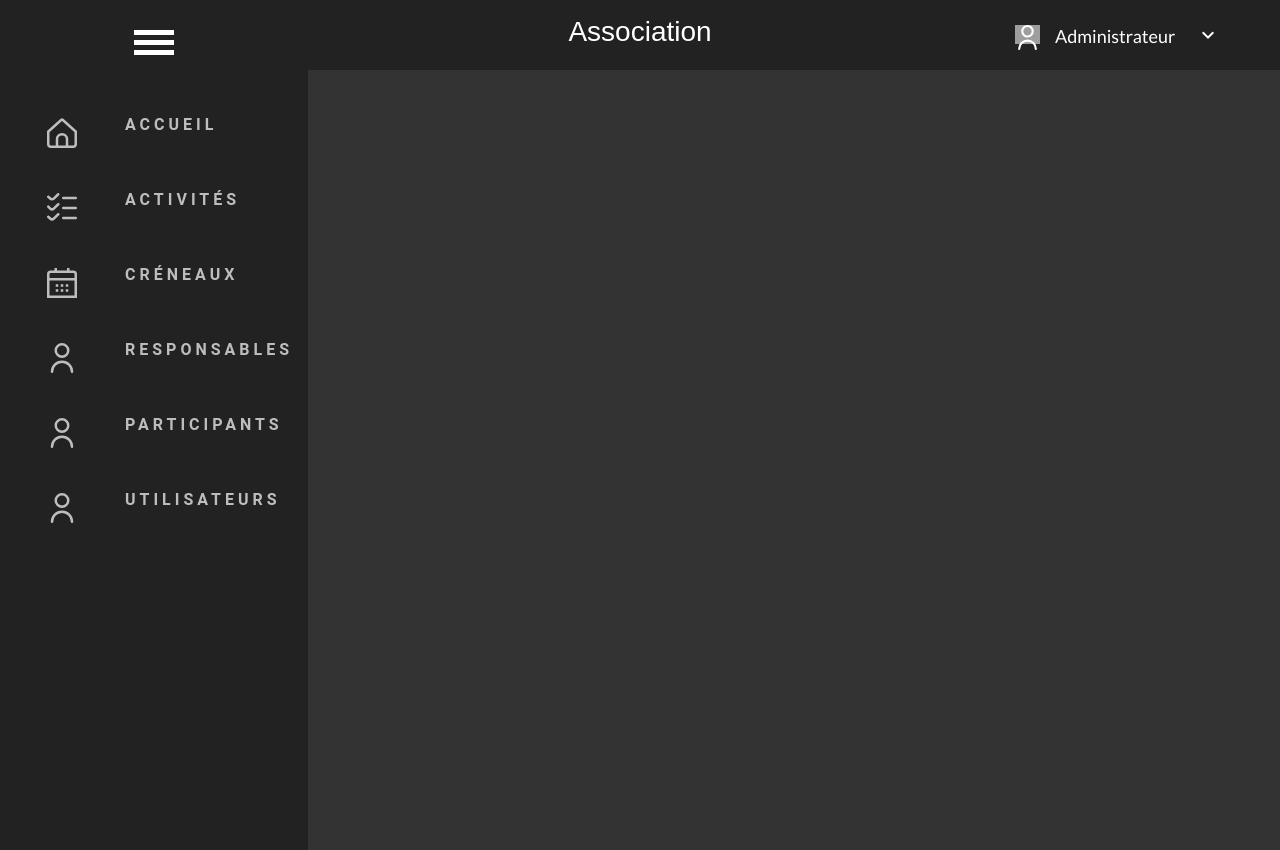
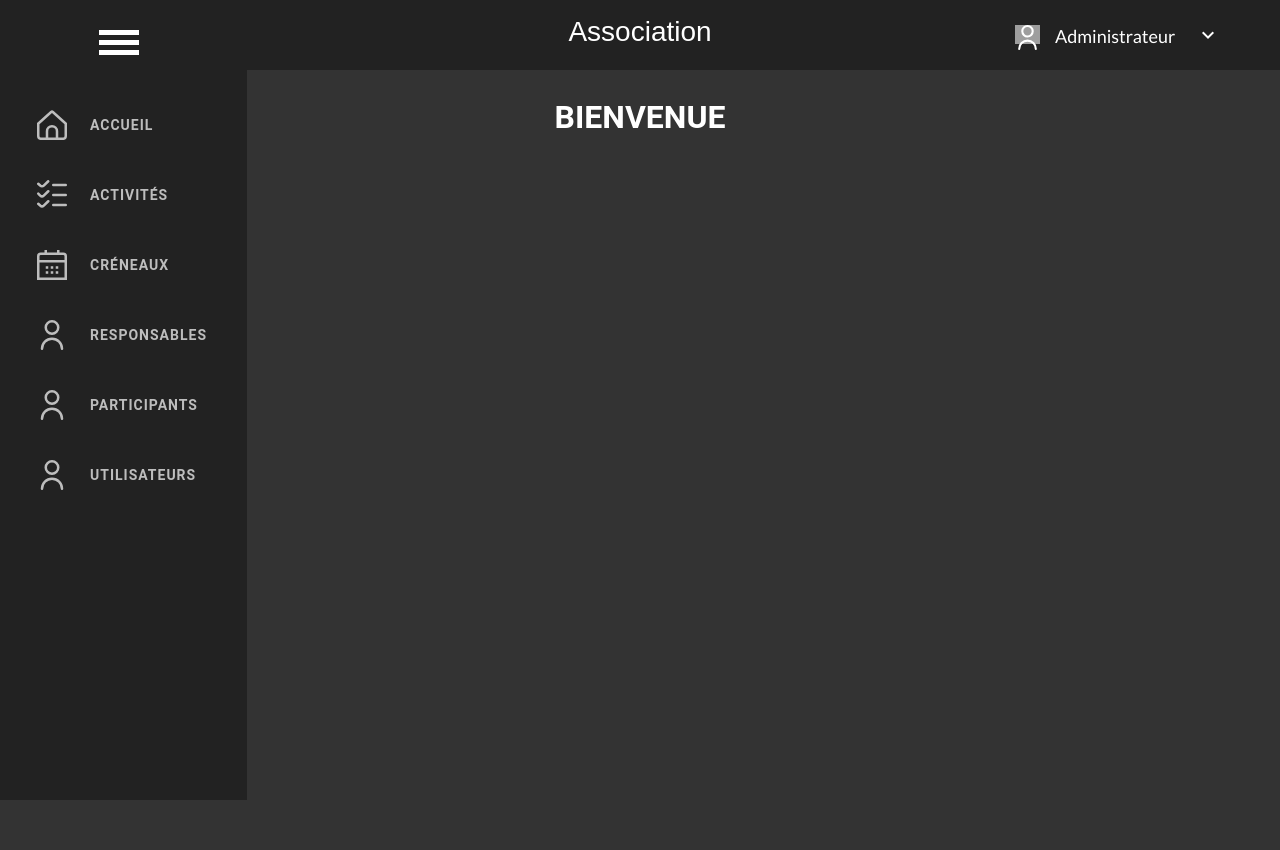
Before and after one commit to KillyanBtllr/Association, a PHP site: page /api.php in a window 1280 px wide. After the commit the page ends 800 px from the top, so only its background shows below. Run offline with PHP 8.4, Linux system fonts and the light colour scheme; the visitor is signed in with stand-in values (Sample User, id 1); data comes from the database, SQL or seed files in the repository; tables that the repository leaves empty or names only in its code hold one stand-in row (values such as "Sample post"); a stand-in replaces the project's code that opens the database connection; some libraries are stand-ins or nearby versions; grey boxes are pictures that could not be loaded.

Commit message:
update accueil

```diff
--- a/JS/accueil.js
+++ b/JS/accueil.js
@@ -8,11 +8,10 @@
 	var tekstSpeed = 350;
 	var sizeSpeed = 300;
 
-
-	// this will toggle all the menu items at the same time,
+	// Fonction pour activer ou désactiver tout le menu
 	toggleAll = function(){
 		if(!menuWrapper.hasClass('toggled')){
-	// 	 picks the longes element in width and scale the div around that to that size
+			// Trouve la largeur maximale parmi tous les éléments du menu
 			var width = 0;
 			menuItems.each(function(){
 				var thisWidth = $(this).width();
@@ -27,60 +26,32 @@
 		}
 		menuWrapper.animate({width: width}, sizeSpeed);
 
-	// 	toggles the items that have not been toggled yet, and removes the clicktoggled class from the already toggled items.
-			menuItems
-				.not($('.menu ul li a.clicktoggled'))
-				.animate({opacity: 'toggle'}, tekstSpeed);
+		// Active ou désactive tous les éléments du menu
+		menuItems.animate({opacity: 'toggle'}, tekstSpeed);
 		menuWrapper.toggleClass('toggled');
 		menuItems.removeClass('clicktoggled');
 		listItem.removeClass('listActive');
 	}
 
-	// when the icons are clicked, one will pop open, the otherone will close.
-	singleClicked = function(){
-		if(!menuWrapper.hasClass('toggled')){
+	// Activation du menu au chargement de la page
+	setTimeout(function() { toggleAll(); }, 1000);
 
-	// 		makes the wrapper the same widht of the new clicked item.
-			if(!$('a', $(this)).hasClass('clicktoggled')){
-				var newLength = $('a', $(this)).width();
-				var newWidth = newLength + 100;
-			}
-			else{
-				var newWidth = 100;
-			}
-			menuWrapper.animate({width: newWidth}, sizeSpeed);
+	// Activation du menu lors du clic sur le bouton du menu
+	menuButton.click(toggleAll);
 
-	// 	when clicked it wil toggle the clicked list item and will close the already toggled one.
-			$('a', $(this))
-				.animate({opacity: 'toggle'}, tekstSpeed)
-				.toggleClass('clicktoggled');
-			$('a.clicktoggled', listItem.not(this)).each(function(){
-					$(this)
-						.removeClass('clicktoggled')
-						.animate({opacity: 'toggle'}, tekstSpeed);
-			});
-			$((this))
-				.toggleClass('listActive');
-			listItem.not(this).each(function(){
-					$(this)
-						.removeClass('listActive')
-			});
-		}
-	}
+	// Activation du menu lors du clic sur n'importe quel élément du menu
+	listItem.click(toggleAll);
 
-
-	//  activate  functions
-
-	setTimeout(function() { toggleAll(); }, 1000);
-	menuButton.click(toggleAll);
-	listItem.click(singleClicked);
+	// Activation du menu lors de la pression de la touche "Escape"
 	$(document).keyup(function(e) {
-			if (e.keyCode == 27) { // escape key maps to keycode `27`
+		if (e.keyCode == 27) { // La touche "Escape" correspond au code de touche `27`
 			if(menuWrapper.hasClass('toggled')){
 				toggleAll();
 			}
 		}
 	});
+
+	// Activation du menu lors du clic en dehors du menu
 	$('.content').click(function(){
 		if(menuWrapper.hasClass('toggled')){
 			toggleAll();
--- a/css/accueil.css
+++ b/css/accueil.css
@@ -3,12 +3,12 @@
 }
 
 h1 {
+  padding-top: 6vh;
   margin-top: 50px;
   position: relative;
   text-align: center;
   color: #353535;
   font-size: 32px;
-  font-family: "Cormorant Garamond", serif;
 }
 
 h2 {
@@ -338,15 +338,20 @@
 }
 
 .menu {
-  position: relative;
+  top: 0;
+  position: fixed;
   z-index: 3;
   background: #222;
   display: inline-block;
   float: left;
-  padding: 30px 20px 20px 20px;
+  padding: 30px 0px 20px 10px;
   height: 100vh;
   width: 100px;
   overflow: hidden;
+}
+
+.toggled{
+  padding: 30px 20px 20px 10px;
 }
 
 .menu .menubutton {
@@ -373,7 +378,8 @@
 }
 
 .menu ul li {
-  padding: 20px 20px 35px 85px;
+  padding: 20px 20px 20px 60px;
+  margin-bottom: 10px;
   background-image: url('https://frustyteam.nl/img/anonymous.png');
   background-repeat: no-repeat;
   background-size: 30px;
@@ -419,13 +425,13 @@
   text-decoration: none;
   color: white;
   font-weight: bold;
-  font-size: 16px;
+  font-size: 14px;
   text-transform: uppercase;
   letter-spacing: 2px;
   display: none;
   position: relative;
   white-space: nowrap;
-  letter-spacing: 4px;
+  letter-spacing: 1px;
 }
 
 .menu ul li a:after {
--- a/view/admin.php
+++ b/view/admin.php
@@ -1,3 +1,18 @@
+<?php
+$sqlSelect = "SELECT prenom_participant FROM participant JOIN utilisateur ON participant.num_participant = utilisateur.num_participant WHERE id_user = :id_user";
+$stmtSelect = $pdo->prepare($sqlSelect);
+
+$id_user = $_SESSION["id_user"];
+
+$stmtSelect->bindParam(':id_user', $id_user);
+
+$stmtSelect->execute();
+
+$infoUser = $stmtSelect->fetch();
+
+//Récup l'id user
+$prenom = $infoUser['prenom_participant'];
+?>
 <!DOCTYPE html>
 <html lang="en">
 <head>
@@ -36,13 +51,18 @@
             <div class="blok drie"></div>
         </div>
         <ul class="">
-        <li class="accueil"><div class="menutekstwrapper"><a class="menutekst" href="" target="_blank" >Accueil</a></div></li>
-		<li class="activite"><div class="menutekstwrapper"><a class="menutekst" href="" target="_blank" >Activités</a></div></li>
-		<li class="creneau"><div class="menutekstwrapper"><a class="menutekst" href="" target="_blank" >Créneaux</a></div></li>
-		<li class="utilisateur"><div class="menutekstwrapper"><a class="menutekst" href="" target="_blank" >Responsables</a></div></li>
-		<li class="utilisateur"><div class="menutekstwrapper"><a class="menutekst" href="" target="_blank" >Participants</a></div></li>
-        <li class="utilisateur"><div class="menutekstwrapper"><a class="menutekst" href="" target="_blank" >Utilisateurs</a></div></li>
+            <li class="accueil"><div class="menutekstwrapper"><a class="menutekst" href="admin/accueil.php">Accueil</a></div></li>
+            <li class="activite"><div class="menutekstwrapper"><a class="menutekst" href="view/admin/activite.php">Activités</a></div></li>
+            <li class="creneau"><div class="menutekstwrapper"><a class="menutekst" href="admin/creneau.php">Créneaux</a></div></li>
+            <li class="utilisateur"><div class="menutekstwrapper"><a class="menutekst" href="admin/responsable.php">Responsables</a></div></li>
+            <li class="utilisateur"><div class="menutekstwrapper"><a class="menutekst" href="admin/participant.php">Participants</a></div></li>
+            <li class="utilisateur"><div class="menutekstwrapper"><a class="menutekst" href="admin/utilisateur.php">Utilisateurs</a></div></li>
         </ul>
     </div>
+    <section class="">
+        <h1>Bienvenue <?php echo $prenom; ?></h1>
+    </section>
+
+
 </body>
 </html>
```
Lines whose indentation alone changed are shown as unchanged.
